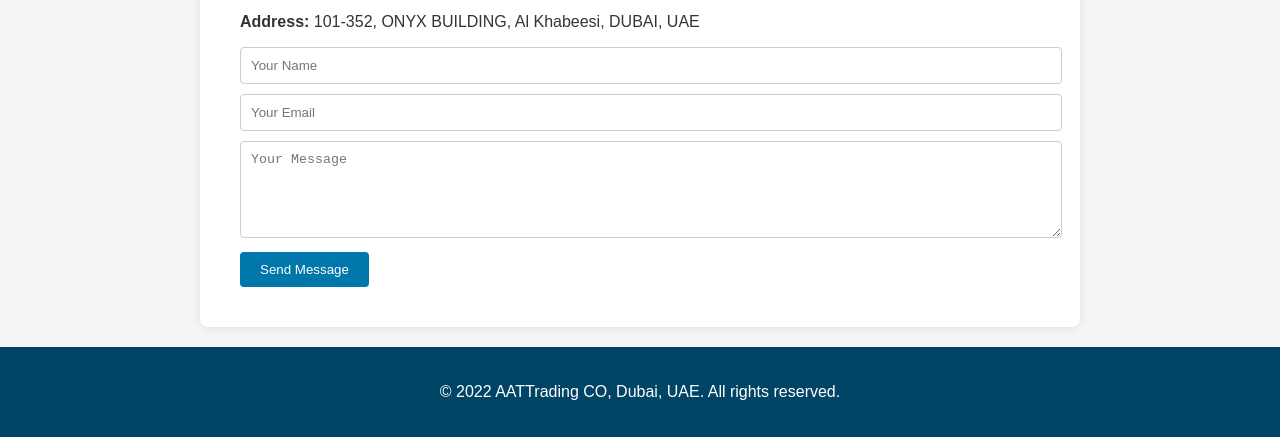
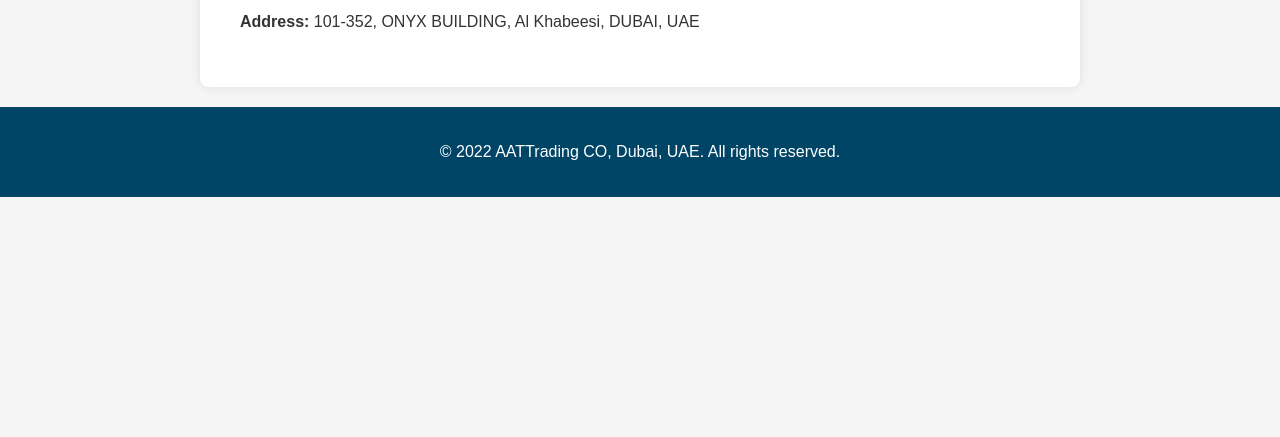
Before and after one commit to i1dxb/aatt-site, a plain HTML site: page index.html in a window 1280 px wide. Shown: the part 1929-2366 px from the top of the page. After the commit the page ends 2126 px from the top, so only its background shows below. Drawn offline with Linux system fonts and the light colour scheme.

Commit message:
Add files via upload

```diff
--- a/index.html
+++ b/index.html
@@ -58,13 +58,6 @@
     </div>
     <p>Email: <a href="mailto:aattradingcollc@gmail.com">aattradingcollc@gmail.com</a></p>
     <p><strong>Address:</strong> 101-352, ONYX BUILDING, Al Khabeesi, DUBAI, UAE</p>
-    <form action="https://formspree.io/f/YOUR_ID" method="POST">
-      <input type="text" name="name" placeholder="Your Name" required />
-      <input type="email" name="email" placeholder="Your Email" required />
-      <textarea name="message" placeholder="Your Message" rows="5" required></textarea>
-      <input type="text" name="_gotcha" style="display:none">
-      <button type="submit">Send Message</button>
-    </form>
   </section>
 
   <footer>
```
